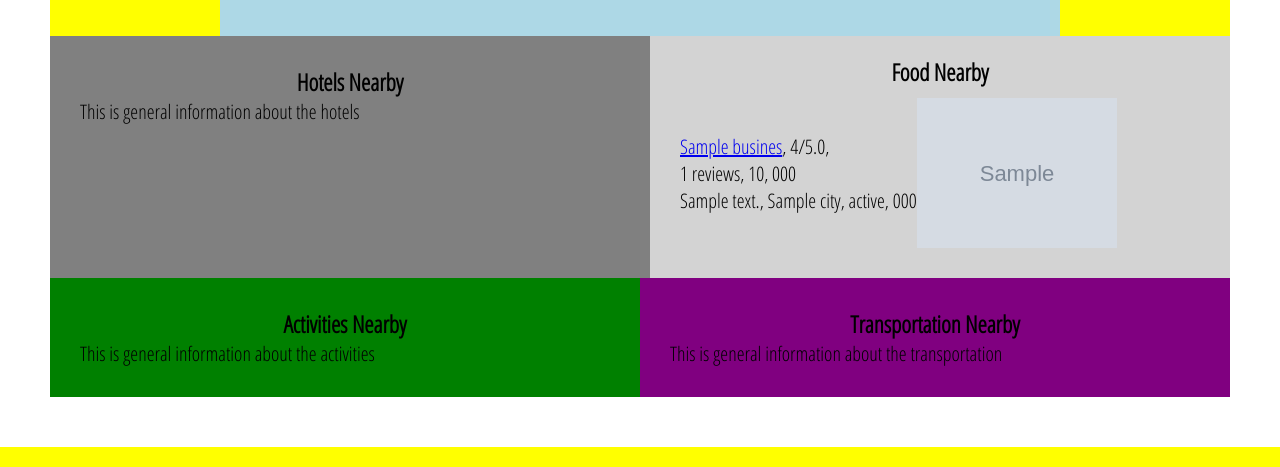
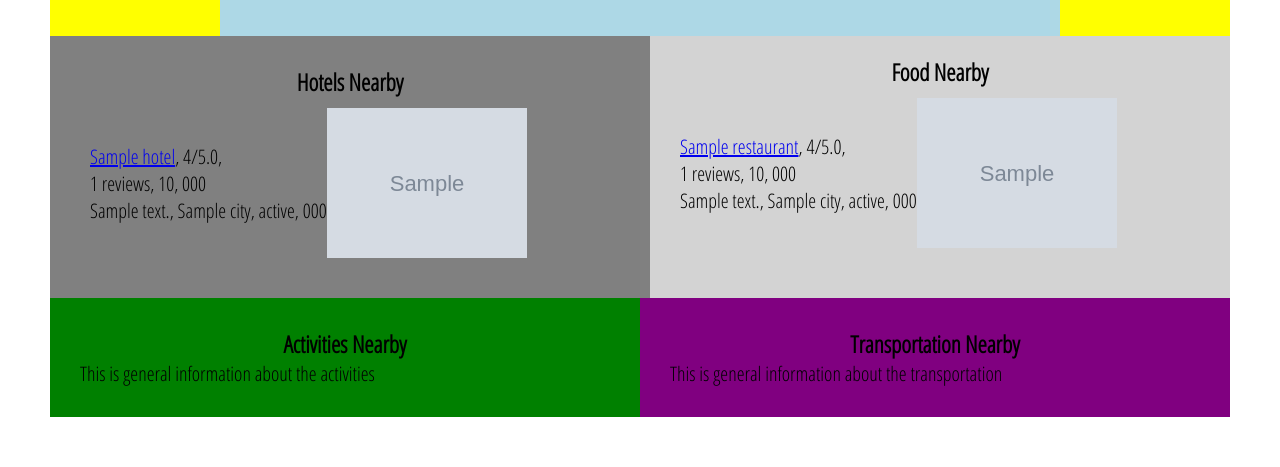
Before and after one commit to elvinng7/dreamdestination, a Python web app: template templates/results.html in a window 1280 px wide. Shown: the part 708-1175 px from the top of the page. Run offline with Jinja, Linux system fonts and the light colour scheme; the template is opened without the code that fills it: most values are stand-ins (such as "Sample title", 1, 10 or a date in 2020); grey boxes marked "Sample" are stand-in pictures.

Commit message:
added hotels from yelp api

```diff
--- a/templates/results.html
+++ b/templates/results.html
@@ -35,28 +35,48 @@
         <div class = "hotels_food">
           <div id = "hotels">
             <h3>Hotels Nearby</h3>
-            This is general information about the hotels
+            {% for hotel in hotels %}
+              <div class="info">
+                  <div class="hotel_info">
+                    <p><a href="{{hotel["url"]}}">
+                      {{hotel["name"]}}</a>,
+                      {{hotel["rating"]}}/5.0, <br>
+                      {{hotel["review_count"]}} reviews,
+                      {{hotel["price"]}},
+                      {{hotel["phone"]}}
+                    </p>
+                    <p>{{hotel["location"]["address1"]}},
+                       {{hotel["location"]["city"]}},
+                       {{hotel["location"]["state"]}},
+                       {{hotel["location"]["zip_code"]}}
+                     </p>
+                  </div>
+                  <div class="restaurant_img">
+                    <img  align="right" src="{{hotel["image_url"]}}">
+                  </div>
+              </div>
+            {% endfor %}
           </div>
           <div id = "food">
             <h3>Food Nearby</h3>
-              {% for business in businesses %}
+              {% for restaurant in restaurants %}
                 <div class="info">
                     <div class="restaurant_info">
-                      <p><a href="{{business["url"]}}">
-                        {{business["name"]}}</a>,
-                        {{business["rating"]}}/5.0, <br>
-                        {{business["review_count"]}} reviews,
-                        {{business["price"]}},
-                        {{business["phone"]}}
+                      <p><a href="{{restaurant["url"]}}">
+                        {{restaurant["name"]}}</a>,
+                        {{restaurant["rating"]}}/5.0, <br>
+                        {{restaurant["review_count"]}} reviews,
+                        {{restaurant["price"]}},
+                        {{restaurant["phone"]}}
                       </p>
-                      <p>{{business["location"]["address1"]}},
-                         {{business["location"]["city"]}},
-                         {{business["location"]["state"]}},
-                         {{business["location"]["zip_code"]}}
+                      <p>{{restaurant["location"]["address1"]}},
+                         {{restaurant["location"]["city"]}},
+                         {{restaurant["location"]["state"]}},
+                         {{restaurant["location"]["zip_code"]}}
                        </p>
                     </div>
                     <div class="restaurant_img">
-                      <img  align="right" src="{{business["image_url"]}}">
+                      <img  align="right" src="{{restaurant["image_url"]}}">
                     </div>
                 </div>
               {% endfor %}
```
Also changed, not shown: main.py (+20 -10 lines).
